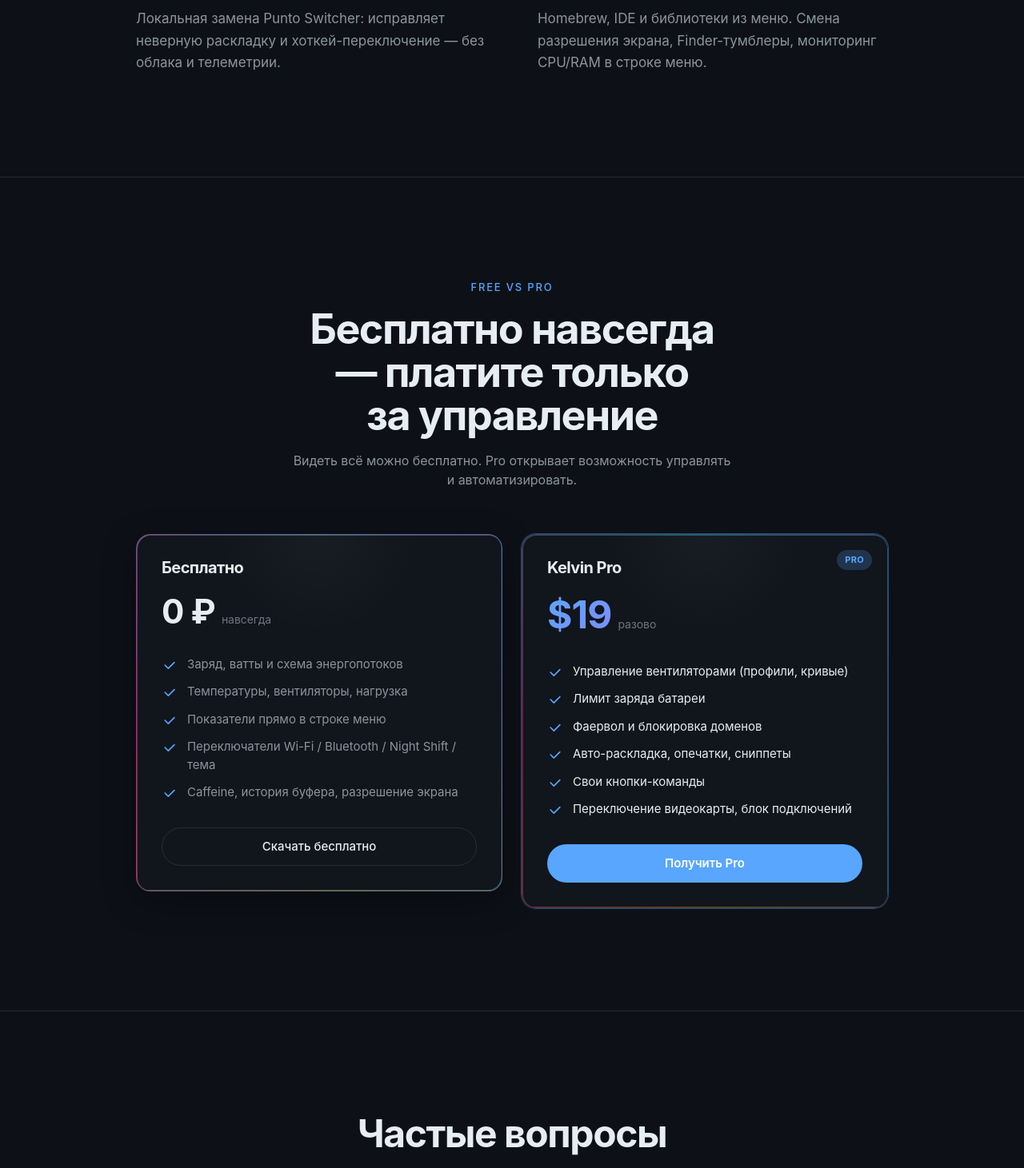
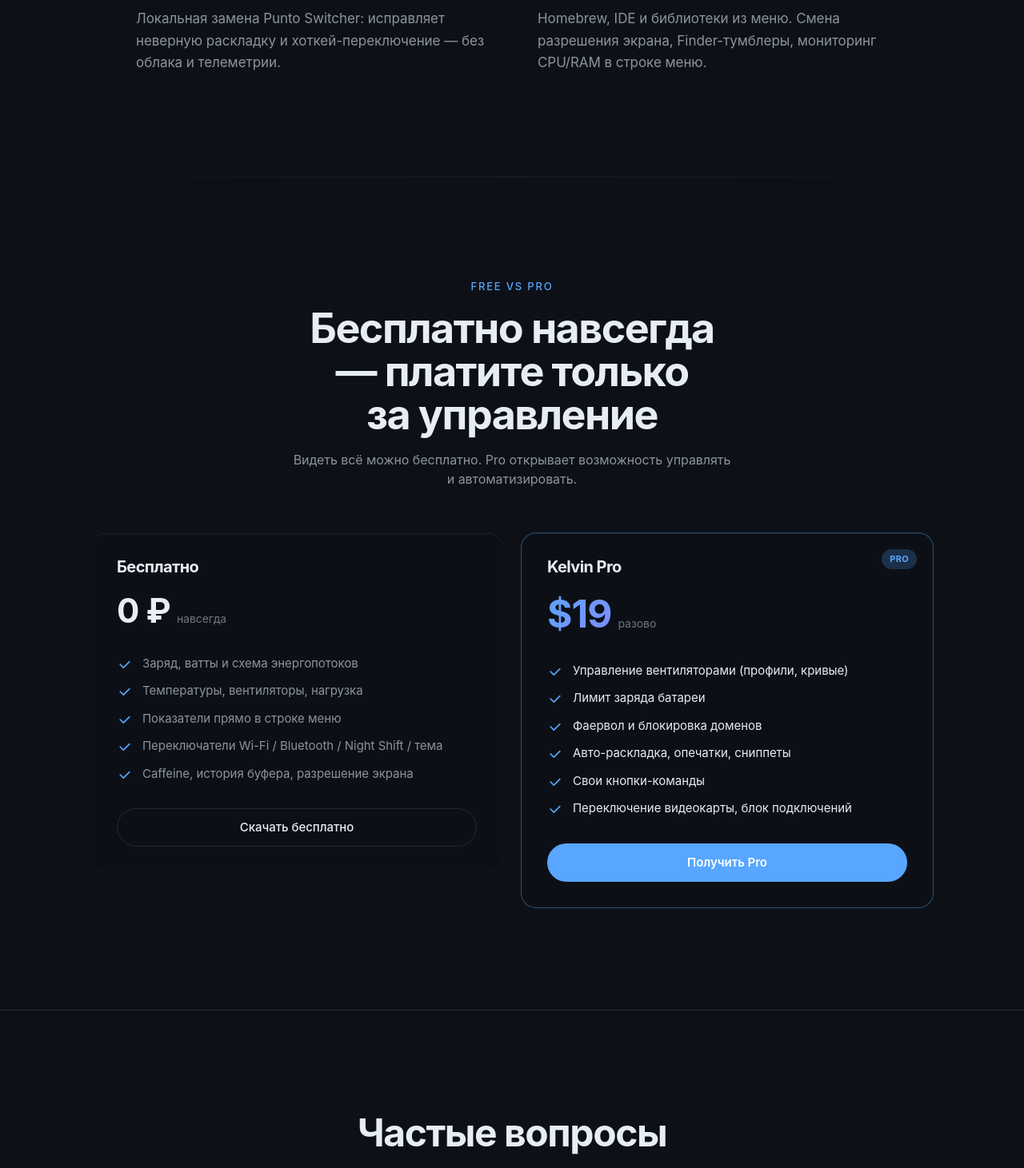
Before and after one commit to cambly-work/Kelvin, a Next.js app in the folder kelvin-web/: page /ru in a window 1280 px wide. Shown: the part 3875-5336 px from the top of the page at 80% size. Built offline with nearby package versions, Linux system fonts and the light colour scheme.

Commit message:
modified:   kelvin-web/components/Pricing.tsx

```diff
--- a/kelvin-web/components/Pricing.tsx
+++ b/kelvin-web/components/Pricing.tsx
@@ -3,7 +3,11 @@
 import { useTranslations } from "next-intl";
 import { Link } from "@/i18n/routing";
 import Reveal from "./Reveal";
-import Glass from "./Glass";
+
+// классы liquid glass (можно вынести в отдельный файл для переиспользования)
+const liquidGlass =
+  "bg-bg/40 backdrop-blur-[30px] backdrop-saturate-[160%] backdrop-brightness-[105%] backdrop-contrast-[95%] " +
+  "shadow-[inset_0_0.5px_0_rgba(255,255,255,0.12),inset_0_-0.5px_0_rgba(255,255,255,0.06)]";
 
 export default function Pricing() {
   const t = useTranslations("Compare");
@@ -11,8 +15,13 @@
   const proFeatures = t.raw("pro.features") as string[];
 
   return (
-    <section id="pricing" className="border-t border-line">
-      <div className="mx-auto max-w-[980px] px-5 py-24 sm:py-32">
+    <section id="pricing" className="relative">
+      {/* Убираем жёсткий border-t, заменяем на тонкую градиентную полоску вверху (как в футере) */}
+      <div
+        className="pointer-events-none absolute inset-x-0 top-0 h-px bg-gradient-to-r from-transparent via-white/[0.07] to-transparent dark:hidden"
+        aria-hidden="true"
+      />
+      <div className="mx-auto max-w-[1100px] px-6 py-24 sm:py-32">
         <Reveal as="p" className="mb-4 text-center text-[13px] font-medium uppercase tracking-[0.14em] text-accent">
           {t("eyebrow")}
         </Reveal>
@@ -24,9 +33,9 @@
         </Reveal>
 
         <div className="mt-14 grid gap-6 lg:grid-cols-2">
-          {/* Free */}
+          {/* Free — жидкое стекло */}
           <Reveal>
-            <Glass className="rounded-[18px] p-8">
+            <div className={`rounded-[18px] p-8 ${liquidGlass}`}>
               <h3 className="text-[20px] font-bold text-tx">{t("free.name")}</h3>
               <div className="mt-3 flex items-baseline gap-2">
                 <span className="text-[42px] font-bold tracking-[-0.02em] text-tx">
@@ -45,12 +54,12 @@
               <Link href="/#download" className="btn-secondary mt-8 w-full text-center">
                 {t("free.cta")}
               </Link>
-            </Glass>
+            </div>
           </Reveal>
 
-          {/* Pro — emphasized */}
+          {/* Pro — жидкое стекло + акцентная обводка */}
           <Reveal index={1}>
-            <Glass className="relative overflow-hidden rounded-[18px] p-8 ring-1 ring-accent/40">
+            <div className={`relative overflow-hidden rounded-[18px] p-8 ${liquidGlass} ring-1 ring-accent/40`}>
               <span className="absolute right-5 top-5 rounded-full px-2.5 py-1 text-[11px] font-bold uppercase tracking-wide text-accent" style={{ background: "color-mix(in srgb, var(--color-accent) 22%, transparent)" }}>
                 {t("pro.badge")}
               </span>
@@ -72,7 +81,7 @@
               <Link href="/#download" className="btn-primary mt-8 w-full text-center">
                 {t("pro.cta")}
               </Link>
-            </Glass>
+            </div>
           </Reveal>
         </div>
       </div>
```
Lines whose indentation alone changed are shown as unchanged.
